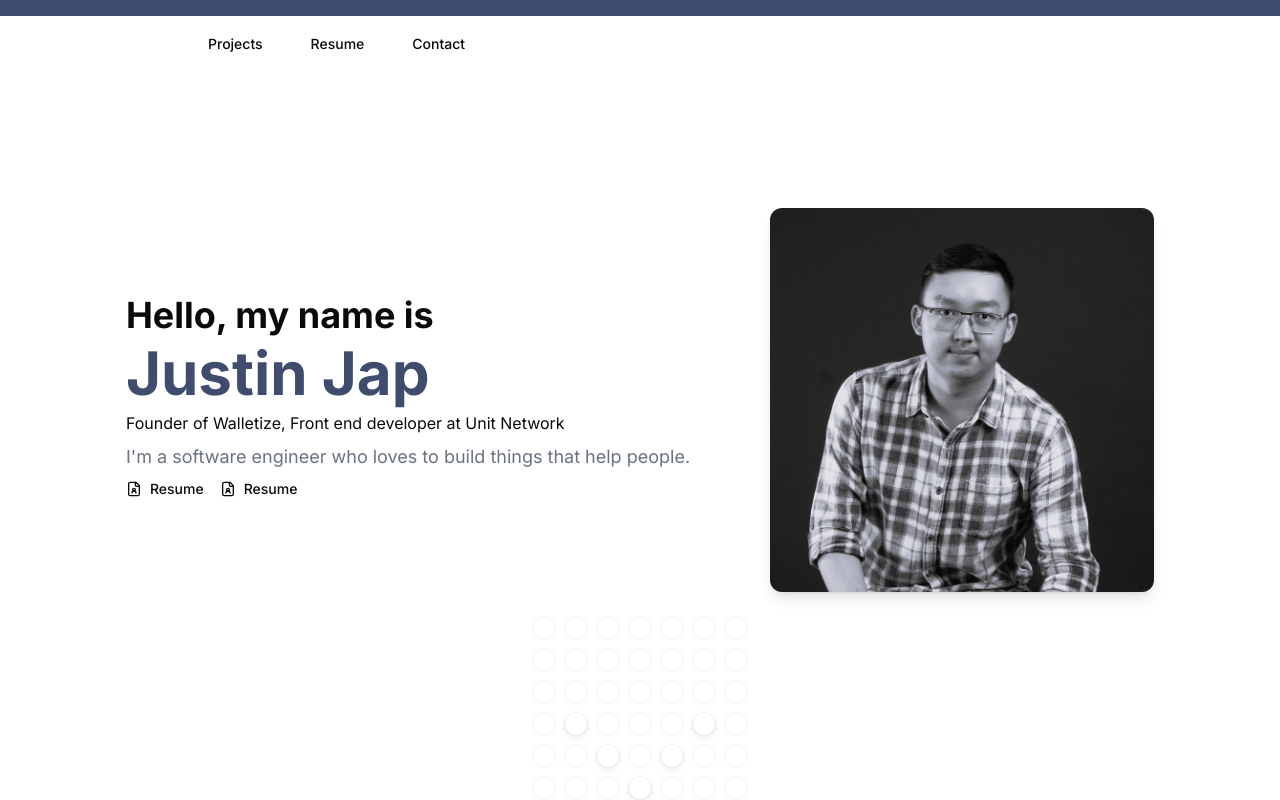
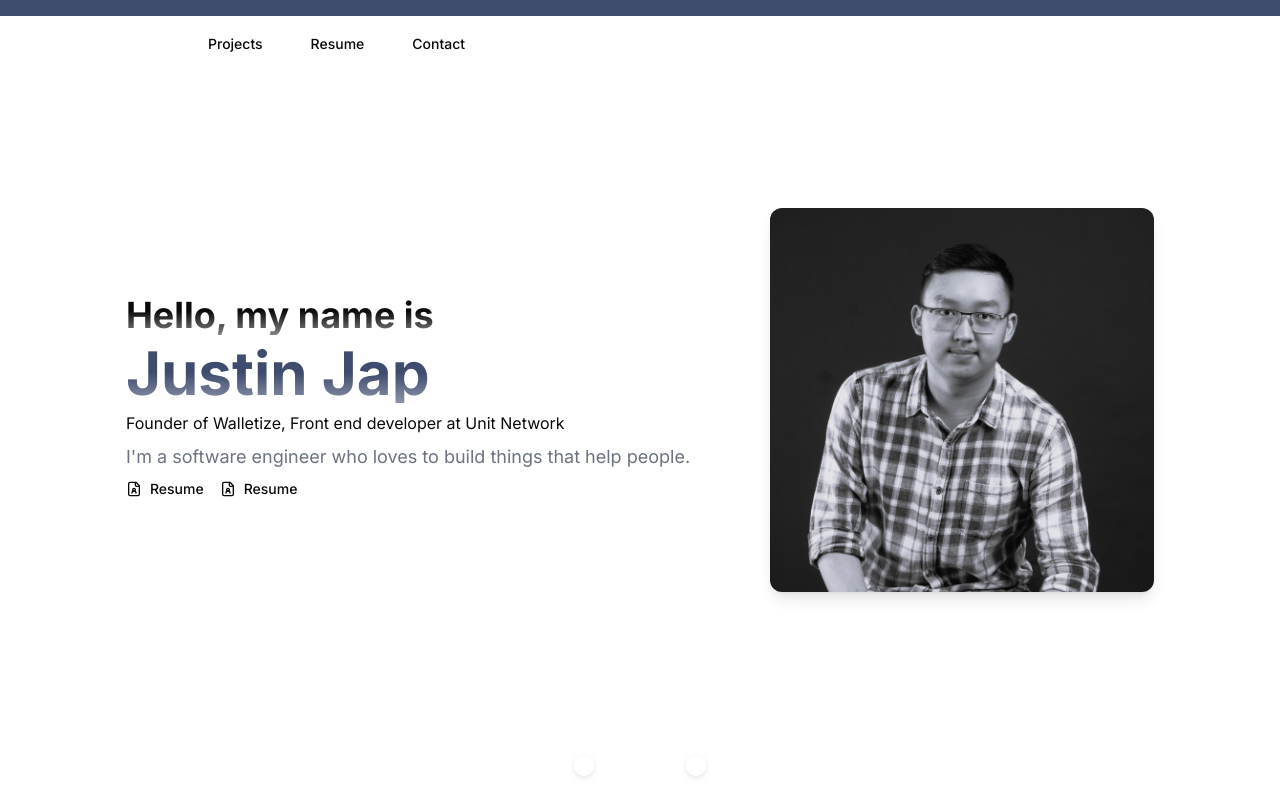
Before and after one commit to JuJu222/justinjap.com, a Next.js app: page / in a window 1280 px wide. Shown: the top 800 px of the page. Built offline with nearby package versions, Linux system fonts and the light colour scheme.

Commit message:
style: changed down arrow style and added gradient to hero text

```diff
--- a/package.json
+++ b/package.json
@@ -3,7 +3,7 @@
   "version": "0.1.0",
   "private": true,
   "scripts": {
-    "dev": "next dev --turbopack",
+    "dev": "next dev --turbopack -p 3222",
     "build": "next build",
     "start": "next start",
     "lint": "next lint"
--- a/src/app/_components/hero.tsx
+++ b/src/app/_components/hero.tsx
@@ -10,14 +10,14 @@ import Circle from '@/components/animations/circle';
 function hero() {
   return (
     <div className='h-dvh flex flex-col items-center justify-center'>
-      <div className='h-[184px] w-full mt-6' />
+      <div className='h-[160px] w-full mt-6' />
       <div className='flex items-center gap-20 justify-center'>
         <div className='flex flex-col gap-2'>
           <FadeIn>
-            <h1 className='text-4xl font-bold'>Hello, my name is</h1>
+            <h1 className='text-4xl font-bold text-foreground-gradient'>Hello, my name is</h1>
           </FadeIn>
           <FadeIn delay={0.2}>
-            <h1 className='text-6xl font-bold text-primary'>Justin Jap</h1>
+            <h1 className='text-6xl font-bold text-primary-gradient'>Justin Jap</h1>
           </FadeIn>
           <FadeIn delay={0.4}>
             <p>Founder of Walletize, Front end developer at Unit Network</p>
@@ -49,48 +49,48 @@ function hero() {
         </FadeIn>
       </div>
       <FadeIn delay={1} direction='down' className='grid grid-cols-7 gap-2 mt-6'>
-        <Circle delay={0} repeatDelay={0} animate={false} />
-        <Circle delay={1} repeatDelay={5} />
-        <Circle delay={0.5} repeatDelay={5} />
-        <Circle delay={0} repeatDelay={5} />
-        <Circle delay={0.5} repeatDelay={5} />
-        <Circle delay={1} repeatDelay={5} />
-        <Circle delay={0} repeatDelay={0} animate={false} />
-        <Circle delay={0} repeatDelay={0} animate={false} />
-        <Circle delay={1.5} repeatDelay={5} />
-        <Circle delay={1} repeatDelay={5} />
-        <Circle delay={0.5} repeatDelay={5} />
-        <Circle delay={1} repeatDelay={5} />
-        <Circle delay={1.5} repeatDelay={5} />
-        <Circle delay={0} repeatDelay={0} animate={false} />
-        <Circle delay={0} repeatDelay={0} animate={false} />
-        <Circle delay={2} repeatDelay={5} />
-        <Circle delay={1.5} repeatDelay={5} />
-        <Circle delay={1} repeatDelay={5} />
-        <Circle delay={1.5} repeatDelay={5} />
-        <Circle delay={2} repeatDelay={5} />
-        <Circle delay={0} repeatDelay={0} animate={false} />
-        <Circle delay={0} repeatDelay={0} animate={false} />
-        <Circle delay={2.5} repeatDelay={5} />
-        <Circle delay={2} repeatDelay={5} />
-        <Circle delay={1.5} repeatDelay={5} />
-        <Circle delay={2} repeatDelay={5} />
-        <Circle delay={2.5} repeatDelay={5} />
-        <Circle delay={0} repeatDelay={0} animate={false} />
-        <Circle delay={0} repeatDelay={0} animate={false} />
-        <Circle delay={3} repeatDelay={5} />
-        <Circle delay={2.5} repeatDelay={5} />
-        <Circle delay={2} repeatDelay={5} />
-        <Circle delay={2.5} repeatDelay={5} />
-        <Circle delay={3} repeatDelay={5} />
-        <Circle delay={0} repeatDelay={0} animate={false} />
-        <Circle delay={0} repeatDelay={0} animate={false} />
-        <Circle delay={3.5} repeatDelay={5} />
-        <Circle delay={3} repeatDelay={5} />
-        <Circle delay={2.5} repeatDelay={5} />
-        <Circle delay={3} repeatDelay={5} />
-        <Circle delay={3.5} repeatDelay={5} />
-        <Circle delay={0} repeatDelay={0} animate={false} />
+        <Circle delay={0} animate={false} />
+        <Circle delay={0.5} />
+        <Circle delay={0.25} />
+        <Circle delay={0} />
+        <Circle delay={0.25} />
+        <Circle delay={0.5} />
+        <Circle delay={0} animate={false} />
+        <Circle delay={0} animate={false} />
+        <Circle delay={0.75} />
+        <Circle delay={0.5} />
+        <Circle delay={0.25} />
+        <Circle delay={0.5} />
+        <Circle delay={0.75} />
+        <Circle delay={0} animate={false} />
+        <Circle delay={0} animate={false} />
+        <Circle delay={1} />
+        <Circle delay={0.75} />
+        <Circle delay={0.5} />
+        <Circle delay={0.75} />
+        <Circle delay={1} />
+        <Circle delay={0} animate={false} />
+        <Circle delay={0} animate={false} />
+        <Circle delay={1.25} />
+        <Circle delay={1} />
+        <Circle delay={0.75} />
+        <Circle delay={1} />
+        <Circle delay={1.25} />
+        <Circle delay={0} animate={false} />
+        <Circle delay={0} animate={false} />
+        <Circle delay={1.5} />
+        <Circle delay={1.25} />
+        <Circle delay={1} />
+        <Circle delay={1.25} />
+        <Circle delay={1.5} />
+        <Circle delay={0} animate={false} />
+        <Circle delay={0} animate={false} />
+        <Circle delay={1.75} />
+        <Circle delay={1.5} />
+        <Circle delay={1.25} />
+        <Circle delay={1.5} />
+        <Circle delay={1.75} />
+        <Circle delay={0} animate={false} />
       </FadeIn>
     </div>
   );
--- a/src/app/globals.css
+++ b/src/app/globals.css
@@ -81,3 +81,15 @@ body {
     -ms-overflow-style: none;  /* IE and Edge */
     scrollbar-width: none;  /* Firefox */
 }
+
+.text-primary-gradient {
+    background-image: linear-gradient(hsl(var(--primary)) 50%, hsl(var(--primary) / 60%));
+    color: transparent;
+    background-clip: text;
+}
+
+.text-foreground-gradient {
+    background-image: linear-gradient(hsl(var(--foreground)) 40%, hsl(var(--foreground) / 50%));
+    color: transparent;
+    background-clip: text;
+}
--- a/src/components/animations/circle.tsx
+++ b/src/components/animations/circle.tsx
@@ -1,9 +1,9 @@
 import { motion } from 'framer-motion';
 import React from 'react';
 
-function Circle({ delay, repeatDelay, animate = true }: { delay: number, repeatDelay: number, animate?: boolean }) {
+function Circle({ delay, animate = true }: { delay: number, animate?: boolean }) {
   return (
-    <div className='size-6 border border-gray-100 rounded-full relative'>
+    <div className='size-5 rounded-full relative'>
       <motion.div
         className='absolute w-full h-full rounded-full'
         initial={animate ? { scale: 0, opacity: 0 } : { scale: 1, opacity: 1 }}
@@ -24,11 +24,11 @@ function Circle({ delay, repeatDelay, animate = true }: { delay: number, repeatD
         transition={
           animate
             ? {
-                duration: 1,
+                duration: 0.5,
                 times: [0, 0.2, 0.6, 1],
                 repeat: Infinity,
-                repeatType: 'reverse',
-                repeatDelay: 2,
+                repeatType: 'loop',
+                repeatDelay: 1.5,
                 delay: delay,
               }
             : {}
```
